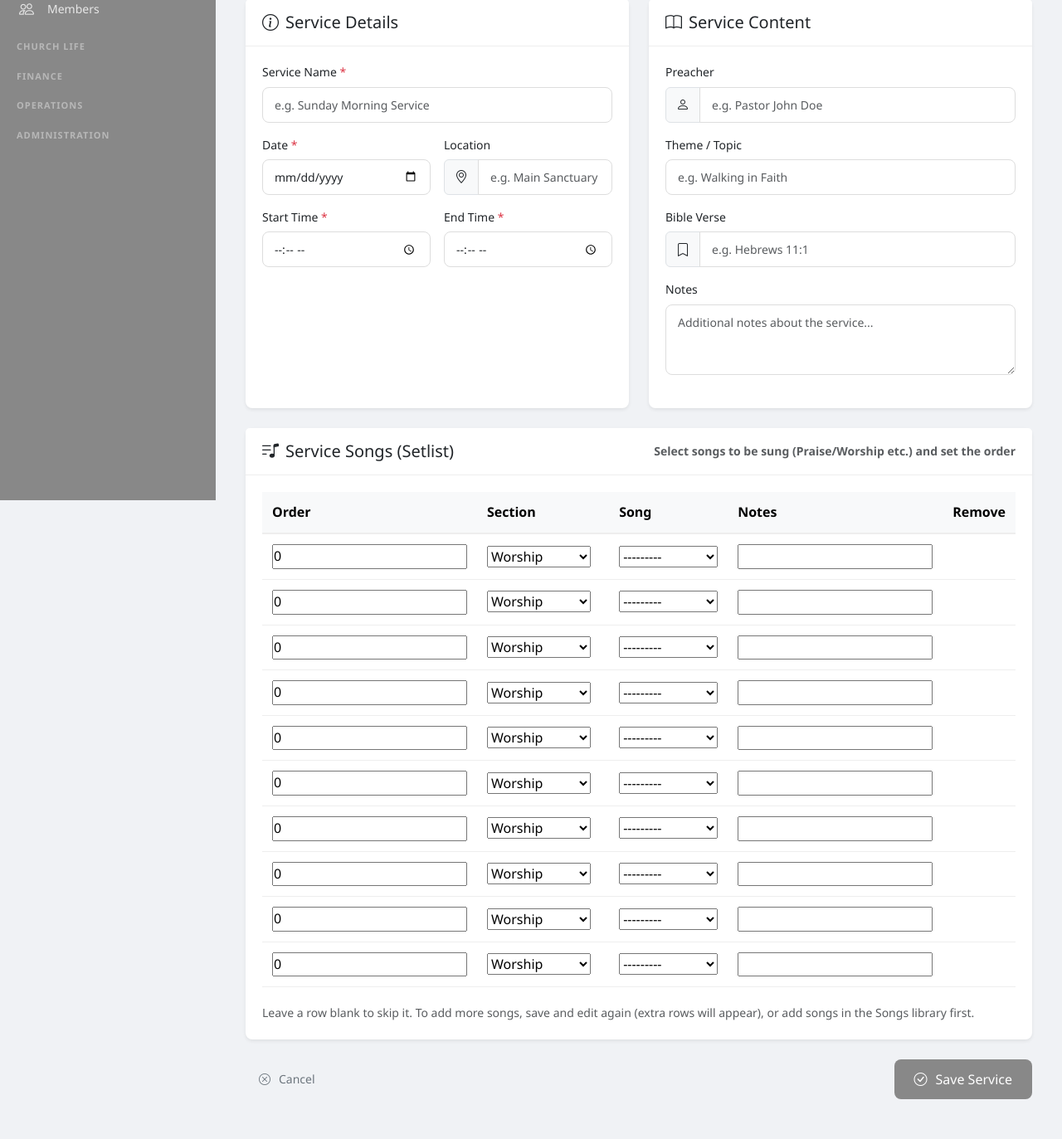
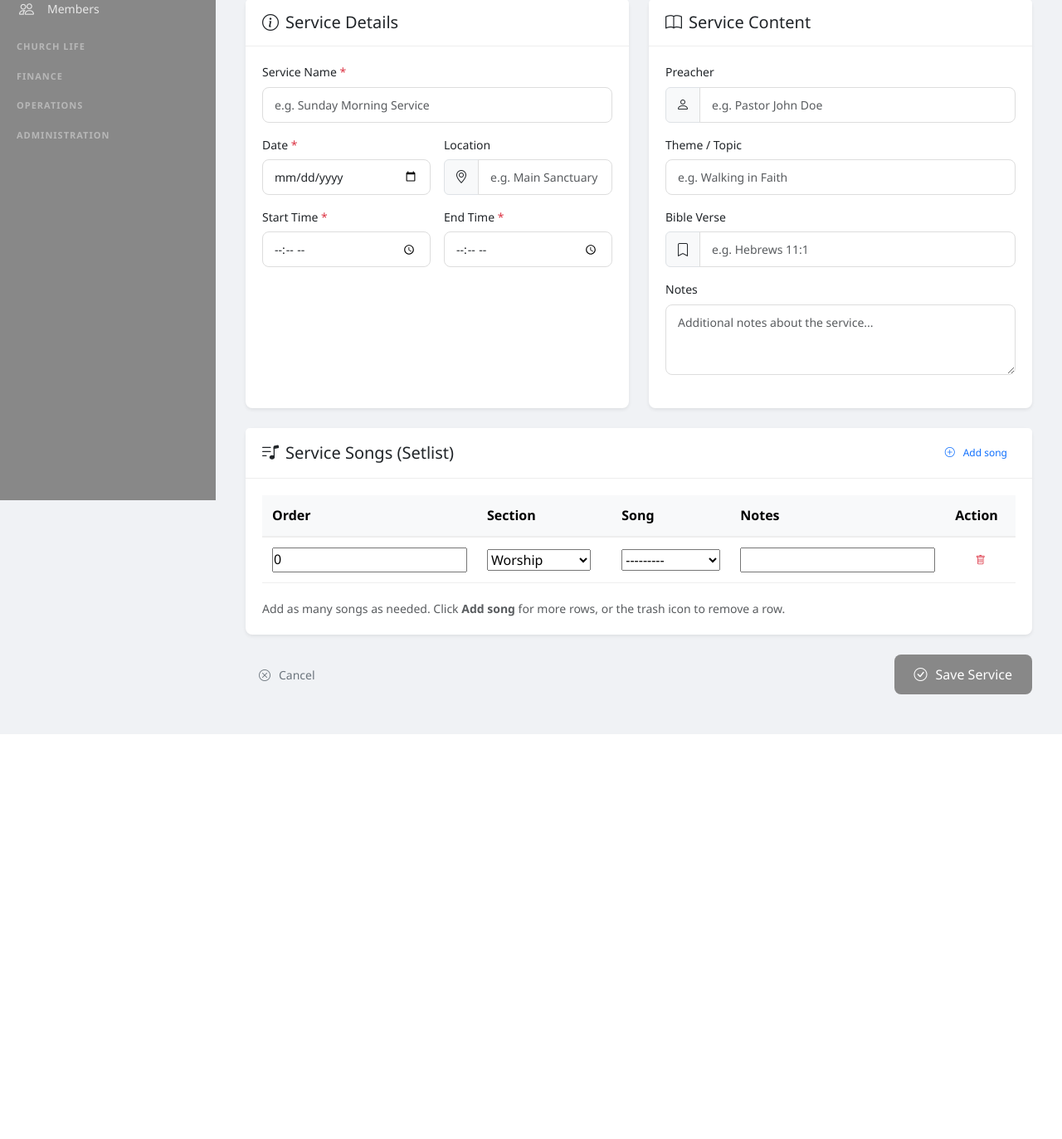
Before and after one commit to mbuguam443/fbmi, a Django app: page /services/create/ in a window 1280 px wide. Shown: the part 197-1570 px from the top of the page at 83% size. After the commit the page ends 1082 px from the top, so only its background shows below. Run offline with Django 4.2, Linux system fonts and the light colour scheme; a user stored in the database is signed in; tables that the repository leaves empty hold one stand-in row (values such as "Sample post"); grey boxes marked "Sample" are stand-in pictures.

Commit message:
Make service setlist rows fully flexible
Add client-side Add/Remove controls for service songs so staff can add or delete any number of setlist rows without saving repeatedly.

```diff
--- a/services/views.py
+++ b/services/views.py
@@ -13,7 +13,7 @@ ServiceSongFormSet = inlineformset_factory(
     Service,
     ServiceSong,
     fields=['order', 'section', 'song', 'notes'],
-    extra=10,
+    extra=1,
     can_delete=True,
 )
 
--- a/templates/services/service_form.html
+++ b/templates/services/service_form.html
@@ -136,7 +136,7 @@
         <div class="card shadow-sm mb-4">
             <div class="card-header bg-white d-flex justify-content-between align-items-center">
                 <h5 class="card-title mb-0"><i class="bi bi-music-note-list me-2"></i>Service Songs (Setlist)</h5>
-                <small class="text-muted">Select songs to be sung (Praise/Worship etc.) and set the order</small>
+                <button type="button" class="btn btn-sm btn-outline-primary" id="add-song-row"><i class="bi bi-plus-circle me-1"></i>Add song</button>
             </div>
             <div class="card-body">
                 {{ song_formset.management_form }}
@@ -146,19 +146,19 @@
                 </div>
                 {% endif %}
                 <div class="table-responsive">
-                    <table class="table table-sm align-middle">
+                    <table class="table table-sm align-middle" id="setlist-table">
                         <thead class="table-light">
                             <tr>
                                 <th style="width:90px">Order</th>
                                 <th style="width:170px">Section</th>
                                 <th>Song</th>
                                 <th>Notes</th>
-                                <th style="width:80px">Remove</th>
+                                <th style="width:90px">Action</th>
                             </tr>
                         </thead>
-                        <tbody>
+                        <tbody id="setlist-body">
                             {% for f in song_formset %}
-                            <tr>
+                            <tr class="setlist-row">
                                 <td>
                                     {{ f.id }}
                                     {{ f.order }}
@@ -177,17 +177,30 @@
                                     {% for error in f.notes.errors %}<div class="text-danger small">{{ error }}</div>{% endfor %}
                                 </td>
                                 <td class="text-center">
-                                    {% if f.instance.pk %}{{ f.DELETE }}{% endif %}
+                                    <span class="d-none delete-field">{{ f.DELETE }}</span>
+                                    <button type="button" class="btn btn-sm btn-outline-danger remove-song-row" title="Remove"><i class="bi bi-trash"></i></button>
                                 </td>
                             </tr>
                             {% if f.non_field_errors %}
-                            <tr><td colspan="5"><div class="text-danger small">{% for e in f.non_field_errors %}{{ e }}{% endfor %}</div></td></tr>
+                            <tr class="setlist-error"><td colspan="5"><div class="text-danger small">{% for e in f.non_field_errors %}{{ e }}{% endfor %}</div></td></tr>
                             {% endif %}
                             {% endfor %}
                         </tbody>
                     </table>
                 </div>
-                <div class="form-text">Leave a row blank to skip it. To add more songs, save and edit again (extra rows will appear), or add songs in the Songs library first.</div>
+                <table style="display:none"><tbody id="empty-form-row">
+                    <tr class="setlist-row">
+                        <td>{{ song_formset.empty_form.id }}{{ song_formset.empty_form.order }}</td>
+                        <td>{{ song_formset.empty_form.section }}</td>
+                        <td>{{ song_formset.empty_form.song }}</td>
+                        <td>{{ song_formset.empty_form.notes }}</td>
+                        <td class="text-center">
+                            <span class="d-none delete-field">{{ song_formset.empty_form.DELETE }}</span>
+                            <button type="button" class="btn btn-sm btn-outline-danger remove-song-row" title="Remove"><i class="bi bi-trash"></i></button>
+                        </td>
+                    </tr>
+                </tbody></table>
+                <div class="form-text">Add as many songs as needed. Click <strong>Add song</strong> for more rows, or the trash icon to remove a row.</div>
             </div>
         </div>
         {% endif %}
@@ -203,4 +216,61 @@
         </div>
     </form>
 </div>
+{% if song_formset %}
+<script>
+(function() {
+  var prefix = '{{ song_formset.prefix }}';
+  var body = document.getElementById('setlist-body');
+  var addBtn = document.getElementById('add-song-row');
+  var emptyRow = document.getElementById('empty-form-row');
+  var totalInput = document.getElementById('id_' + prefix + '-TOTAL_FORMS');
+  if (!body || !addBtn || !emptyRow || !totalInput) return;
+
+  function updateIndices() {
+    var rows = body.querySelectorAll('tr.setlist-row');
+    rows.forEach(function(row, idx) {
+      row.querySelectorAll('input, select, textarea, label').forEach(function(el) {
+        if (el.name) el.name = el.name.replace(new RegExp(prefix + '-\\d+-', 'g'), prefix + '-' + idx + '-');
+        if (el.id) el.id = el.id.replace(new RegExp('id_' + prefix + '-\\d+-', 'g'), 'id_' + prefix + '-' + idx + '-');
+        if (el.htmlFor) el.htmlFor = el.htmlFor.replace(new RegExp('id_' + prefix + '-\\d+-', 'g'), 'id_' + prefix + '-' + idx + '-');
+      });
+    });
+    totalInput.value = rows.length;
+  }
+
+  addBtn.addEventListener('click', function() {
+    var idx = parseInt(totalInput.value || '0', 10);
+    var html = emptyRow.innerHTML.replace(/__prefix__/g, idx);
+    var tmp = document.createElement('tbody');
+    tmp.innerHTML = html.trim();
+    var newRow = tmp.querySelector('tr');
+    if (newRow) {
+      body.appendChild(newRow);
+      totalInput.value = idx + 1;
+    }
+  });
+
+  body.addEventListener('click', function(e) {
+    var btn = e.target.closest('.remove-song-row');
+    if (!btn) return;
+    var row = btn.closest('tr.setlist-row');
+    if (!row) return;
+    var del = row.querySelector('input[type="checkbox"][name$="-DELETE"]');
+    var idInput = row.querySelector('input[name$="-id"]');
+    var hasId = idInput && idInput.value;
+    if (hasId && del) {
+      del.checked = true;
+      row.style.display = 'none';
+      // keep row for form submission
+    } else {
+      // remove any following non-field error row tied? (we have separate .setlist-error rows; rare)
+      var next = row.nextElementSibling;
+      if (next && next.classList.contains('setlist-error')) next.remove();
+      row.remove();
+      updateIndices();
+    }
+  });
+})();
+</script>
+{% endif %}
 {% endblock %}
```
